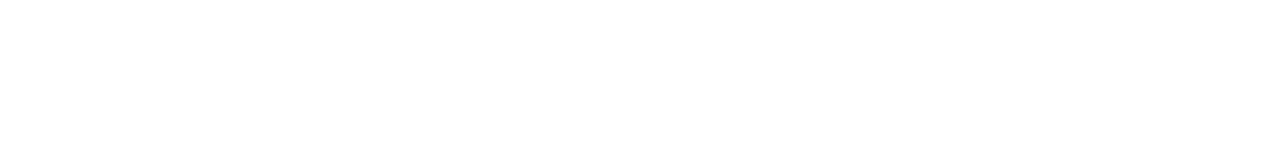
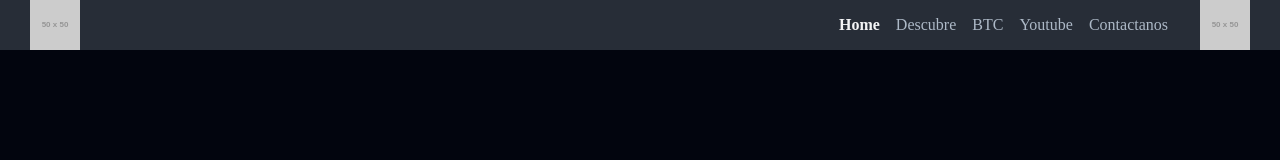
Before and after one commit to ZirasGithub/practica-css-clase8, a plain HTML site: page index.html in a window 1280 px wide. Drawn offline with Linux system fonts and the light colour scheme; placeholder pictures from the web are drawn by us.

Commit message:
Added a bunch of things

```diff
--- a/css/styles.css
+++ b/css/styles.css
@@ -0,0 +1,81 @@
+:root {
+  /* bg colors */
+
+  --background: #02050e;
+  --primary: #1e50ff;
+  --secondary: #272d37;
+  --btn-lg: #050d26;
+  --bg-azul-10: #e9eeff;
+  --bg-white: #fff;
+  --bg-electric: #f0fbff;
+  --nav-bg: #0f1525;
+  --text-gray: #adb9c7;
+
+  /* text colors */
+
+  --text-gray: #adb9c7;
+  --text-white: #f3f4f6;
+
+  /* decoration */
+
+  --fire: #ff6d00;
+  --electric: #64d3ff;
+}
+
+/* ============================== */
+
+/* RESET */
+
+* {
+  margin: 0;
+  padding: 0;
+  box-sizing: border-box;
+  text-decoration: none;
+  list-style: none;
+}
+
+/* HEADER */
+
+header {
+  background-color: var(--secondary);
+  display: flex;
+  justify-content: space-between;
+  align-items: center;
+  padding: 0 30px;
+  position: fixed;
+  width: 100%;
+}
+body {
+  background-color: var(--background);
+}
+
+/* ============ Clases ============ */
+
+.nav,
+.lista-nav {
+  display: flex;
+  justify-content: center;
+  align-items: center;
+}
+.nav {
+  gap: 2rem;
+}
+
+.lista-nav {
+  gap: 1rem;
+}
+.lista-nav a {
+  color: var(--text-gray);
+}
+
+/* ESTO SE VA A VER MÁS ADELANTE. */
+/* Se llama al primer hijo dentro del LI para darle más peso a la fuente. Y para agregarle le color blanco, se especifica aún más a que le quieremos agregar el color blanco.
+.lista-nav li:first-child > a {
+  font-weight: 600;
+  color: var(--text-white);
+} */
+/* CON LAS HERRAMIENTAS QUE TENEMOS AHORA, CONVIENE DARLE UNA CLASE A "HOME" Y A ESA CLASE DARLE EL TEXT WHITE */
+.lista-nav .active {
+  font-weight: 600;
+  color: var(--text-white);
+}
--- a/index.html
+++ b/index.html
@@ -3,7 +3,31 @@
   <head>
     <meta charset="UTF-8" />
     <meta name="viewport" content="width=device-width, initial-scale=1.0" />
-    <title>Document</title>
+    <title>nucba nft</title>
+    <link rel="stylesheet" href="./css/styles.css" />
   </head>
-  <body></body>
+  <body>
+    <header>
+      <img src="https://via.placeholder.com/50" alt="Logo" />
+
+      <!-- Navbar -->
+
+      <nav class="nav">
+        <ul class="lista-nav">
+          <li><a href="#" class="active">Home</a></li>
+          <li><a href="#">Descubre</a></li>
+          <li><a href="#">BTC</a></li>
+          <li><a href="#">Youtube</a></li>
+          <li><a href="#">Contactanos</a></li>
+        </ul>
+        <!-- Carrito -->
+        <img
+          src="https://via.placeholder.com/50"
+          alt="Carrito"
+          class="cart-icon"
+        />
+      </nav>
+      <!-- Todo lo que no se usa para navegar (es decir, los botones) van por fuera del ul -->
+    </header>
+  </body>
 </html>
```
